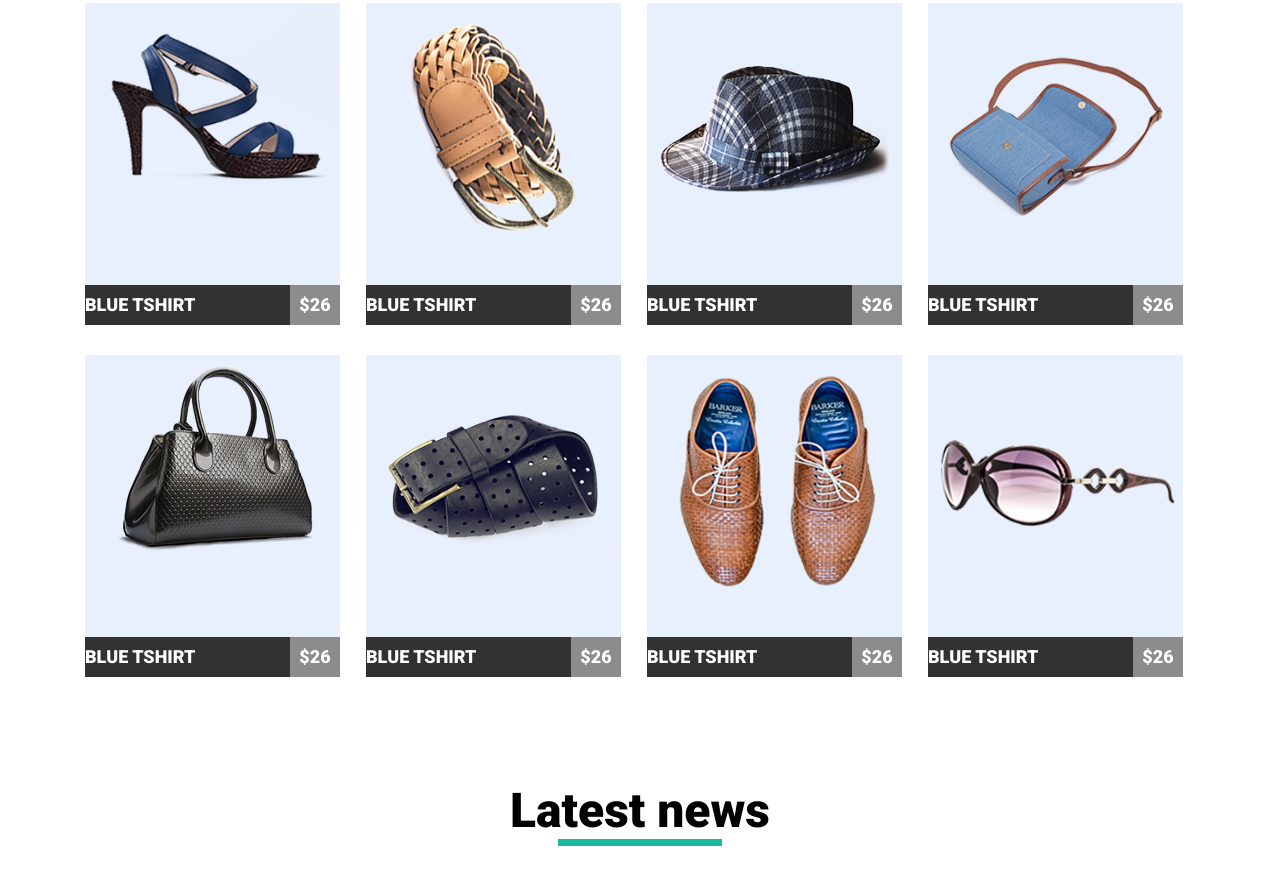
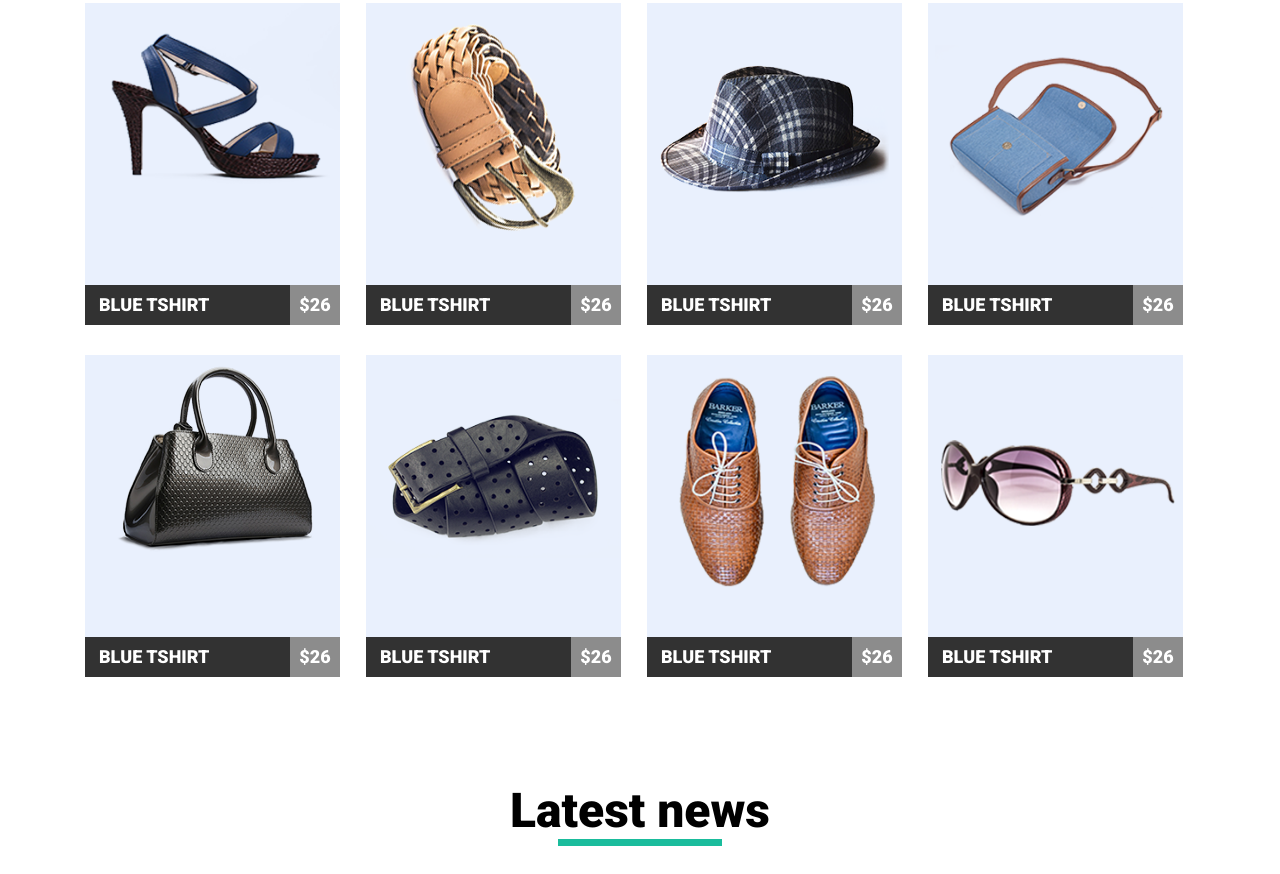
Before and after one commit to ZelenskyiDenys/goit-fe-course, a plain HTML site: page module-4/index.html in a window 1280 px wide. Shown: the part 350-1224 px from the top of the page. Drawn offline with nearby package versions, Linux system fonts and the light colour scheme.

Commit message:
fix HW 4

```diff
--- a/module-4/css/styles.css
+++ b/module-4/css/styles.css
@@ -92,6 +92,9 @@ float: left;
 text-transform: uppercase;
 line-height: 40px;
 }
+.products_name p{
+ margin-left: 14px ;
+}
 .products_link:hover .products_name  {
 background-color: #1abc9c;
 }
--- a/module-4/index.html
+++ b/module-4/index.html
@@ -62,7 +62,7 @@
                   width="255px"
                   height="282px"
                 />
-                <span class="products_name">Blue Tshirt</span>
+                <span class="products_name"><p>Blue Tshirt</p></span>
                 <span class="products_price">$26</span>
               </div>
             </a>
@@ -75,7 +75,7 @@
                   width="255px"
                   height="282px"
                 />
-                <span class="products_name">Blue Tshirt</span>
+                <span class="products_name"><p>Blue Tshirt</p></span>
                 <span class="products_price">$26</span>
               </a>
             </div>
@@ -88,7 +88,7 @@
                   width="255px"
                   height="282px"
                 />
-                <span class="products_name">Blue Tshirt</span>
+                <span class="products_name"><p>Blue Tshirt</p></span>
                 <span class="products_price">$26</span>
               </a>
             </div>
@@ -101,7 +101,7 @@
                   width="255px"
                   height="282px"
                 />
-                <span class="products_name">Blue Tshirt</span>
+                <span class="products_name"><p>Blue Tshirt</p></span>
                 <span class="products_price">$26</span>
               </a>
             </div>
@@ -114,7 +114,7 @@
                   width="255px"
                   height="282px"
                 />
-                <span class="products_name">Blue Tshirt</span>
+                <span class="products_name"><p>Blue Tshirt</p></span>
                 <span class="products_price">$26</span>
               </a>
             </div>
@@ -127,7 +127,7 @@
                   width="255px"
                   height="282px"
                 />
-                <span class="products_name">Blue Tshirt</span>
+                <span class="products_name"><p>Blue Tshirt</p></span>
                 <span class="products_price">$26</span>
               </a>
             </div>
@@ -140,7 +140,7 @@
                   width="255px"
                   height="282px"
                 />
-                <span class="products_name">Blue Tshirt</span>
+                <span class="products_name"><p>Blue Tshirt</p></span>
                 <span class="products_price">$26</span>
               </a>
             </div>
@@ -153,7 +153,7 @@
                   width="255px"
                   height="282px"
                 />
-                <span class="products_name">Blue Tshirt</span>
+                <span class="products_name"><p>Blue Tshirt</p></span>
                 <span class="products_price">$26</span>
               </a>
             </div>
```
